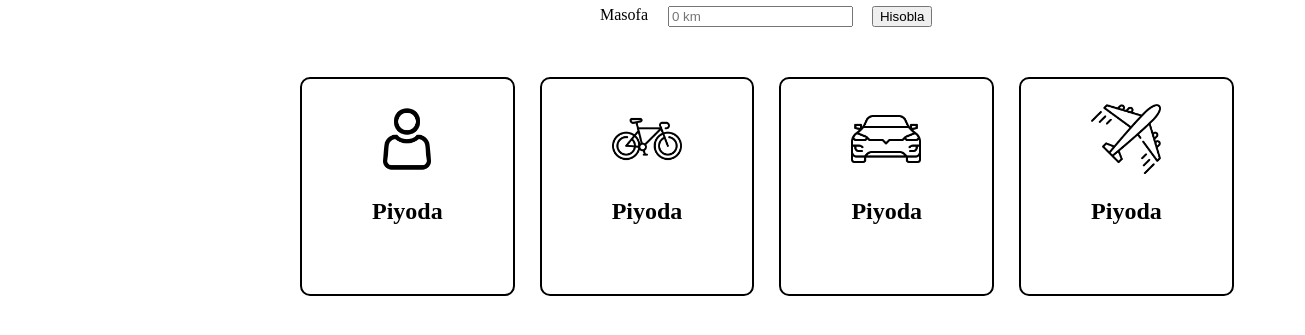
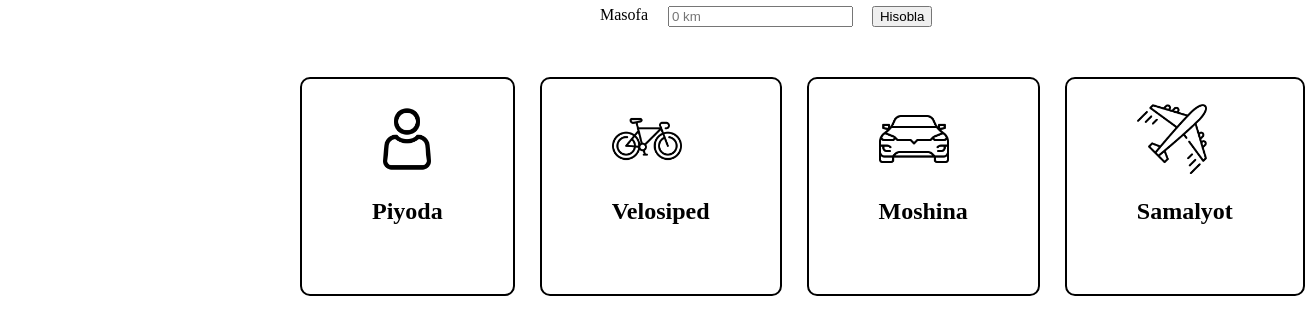
Before and after one commit to Prosefal/9-dars-uy-ishi, a plain HTML site: page index.html in a window 1280 px wide. Shown: the part 95-430 px from the top of the page, 1305 px wide, since content can reach past the window. Drawn offline with Linux system fonts and the light colour scheme.

Commit message:
add change

```diff
--- a/index.html
+++ b/index.html
@@ -30,19 +30,19 @@
 
         <li class="site-li" >
           <img src="./images/bicycle.png" alt="..." width="70" height="70">
-          <h2 class="site-li-title" >Piyoda</h2>
+          <h2 class="site-li-title" >Velosiped</h2>
           <p class="text2" ></p>
         </li>
 
         <li class="site-li" >
           <img src="./images/car.png" alt="..." width="70" height="70">
-          <h2 class="site-li-title" >Piyoda</h2>
+          <h2 class="site-li-title" >Moshina</h2>
           <p class="text3" ></p>
         </li>
 
         <li class="site-li" >
           <img src="./images/airplane.png" alt="..." width="70" height="70">
-          <h2 class="site-li-title" >Piyoda</h2>
+          <h2 class="site-li-title" >Samalyot</h2>
           <p class="text4" ></p>
         </li>
       </ul>
```
